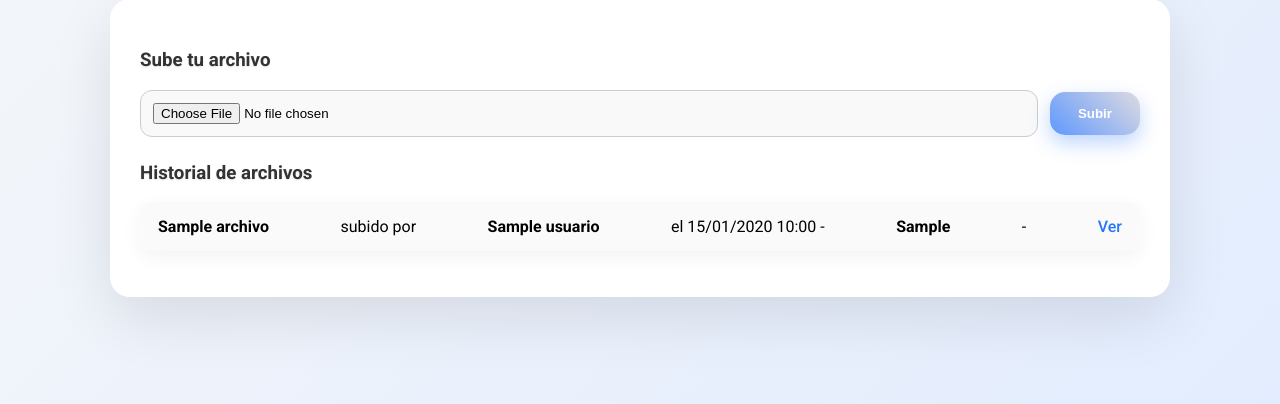
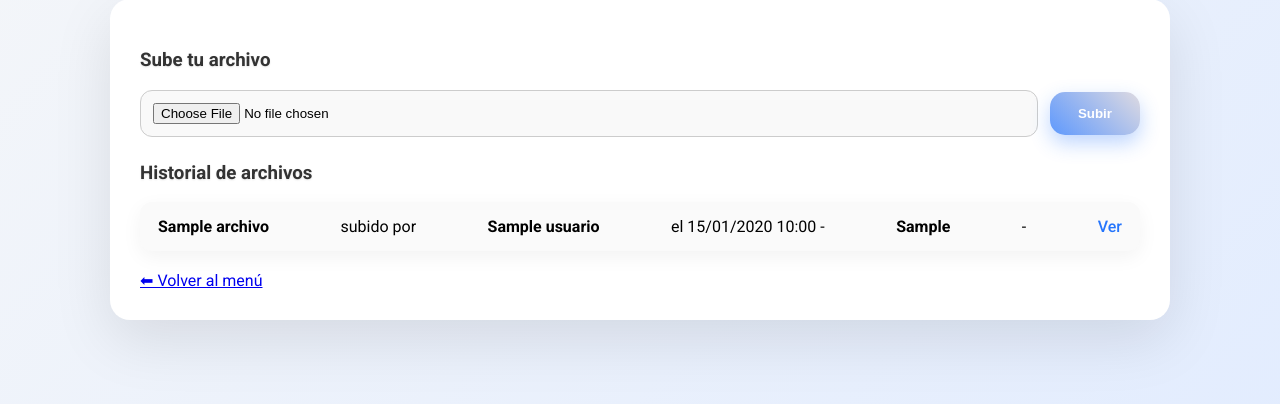
Before and after one commit to JuanCamero/ProyectoPrediccion, a Flask app: page /panel in a window 1280 px wide. Shown: the part 110-514 px from the top of the page. Run offline with Flask 3, Linux system fonts and the light colour scheme; a user stored in the database is signed in; tables that the repository leaves empty hold one stand-in row (values such as "Sample post").

Commit message:
integro el boton de volver al menú en el apartado de la predicción

```diff
--- a/flask_prediccion/Templates/index.html
+++ b/flask_prediccion/Templates/index.html
@@ -57,6 +57,10 @@
         {% else %}
             <p>No hay archivos subidos todavía.</p>
         {% endif %}
+
+        <div style="margin-top: 20px;">
+    <a href="{{ url_for('menu') }}" class="menu-btn">⬅ Volver al menú</a>
+</div>
     </div>
 </body>
 </html>
--- a/flask_prediccion/app.py
+++ b/flask_prediccion/app.py
@@ -9,7 +9,7 @@ import os
 import uuid  # Para generar nombres únicos
 
 # --------------------------------------
-# 🔧 Configuración base de la aplicación
+#  Configuración base de la aplicación
 # --------------------------------------
 app = Flask(__name__)
 app.secret_key = 'clave_secreta_segura'
```
Also changed, not shown: static/uploads/65722d75b69a4bd09eb7921403507eba_ff.jpg (added), static/uploads/cerebro.jpg (added), static/uploads/f8662836229142308cac45cbbd828c2d_cerebro.jpg (added), static/uploads/ff.jpg (added), static/uploads/r1.jpg (added), users.db (added).
